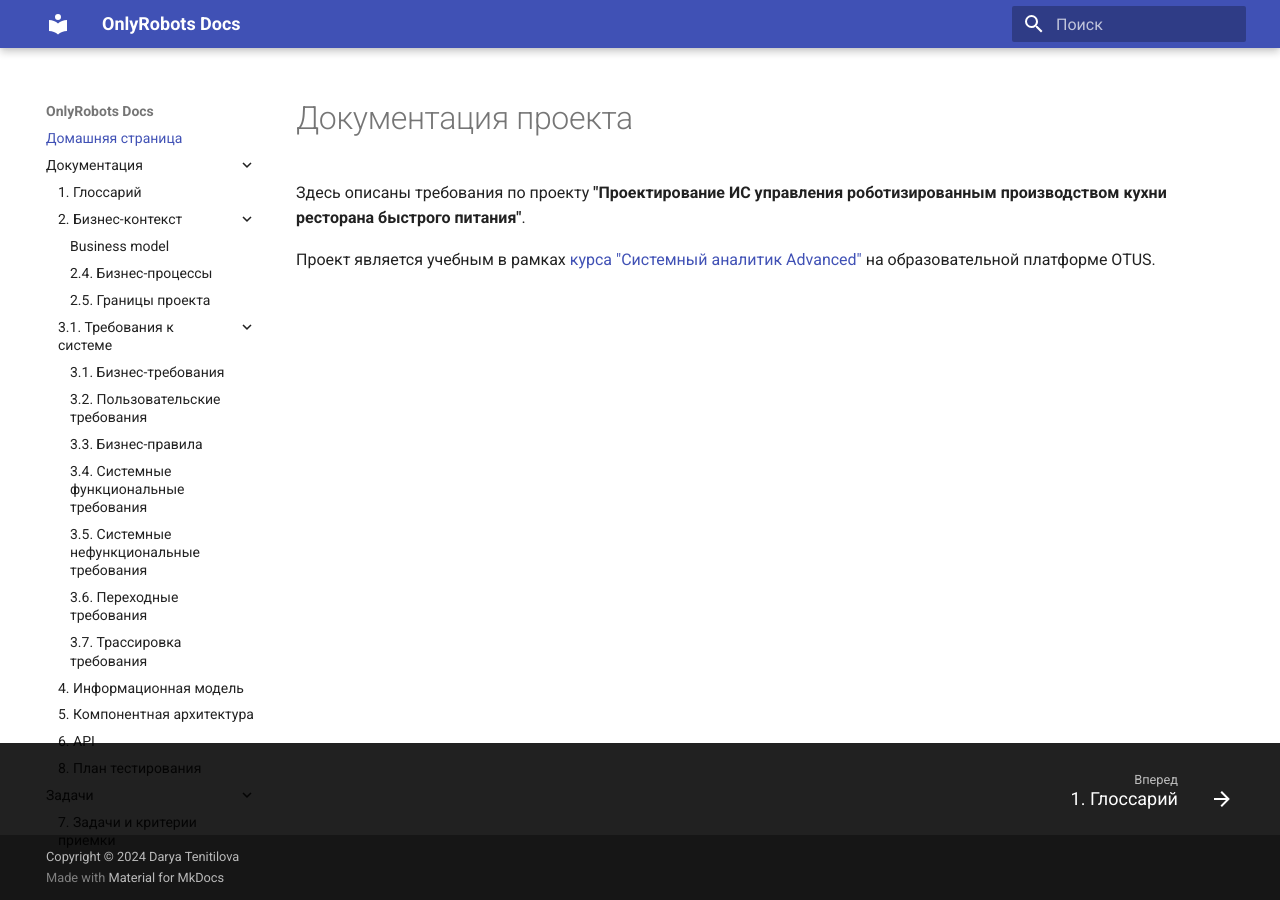
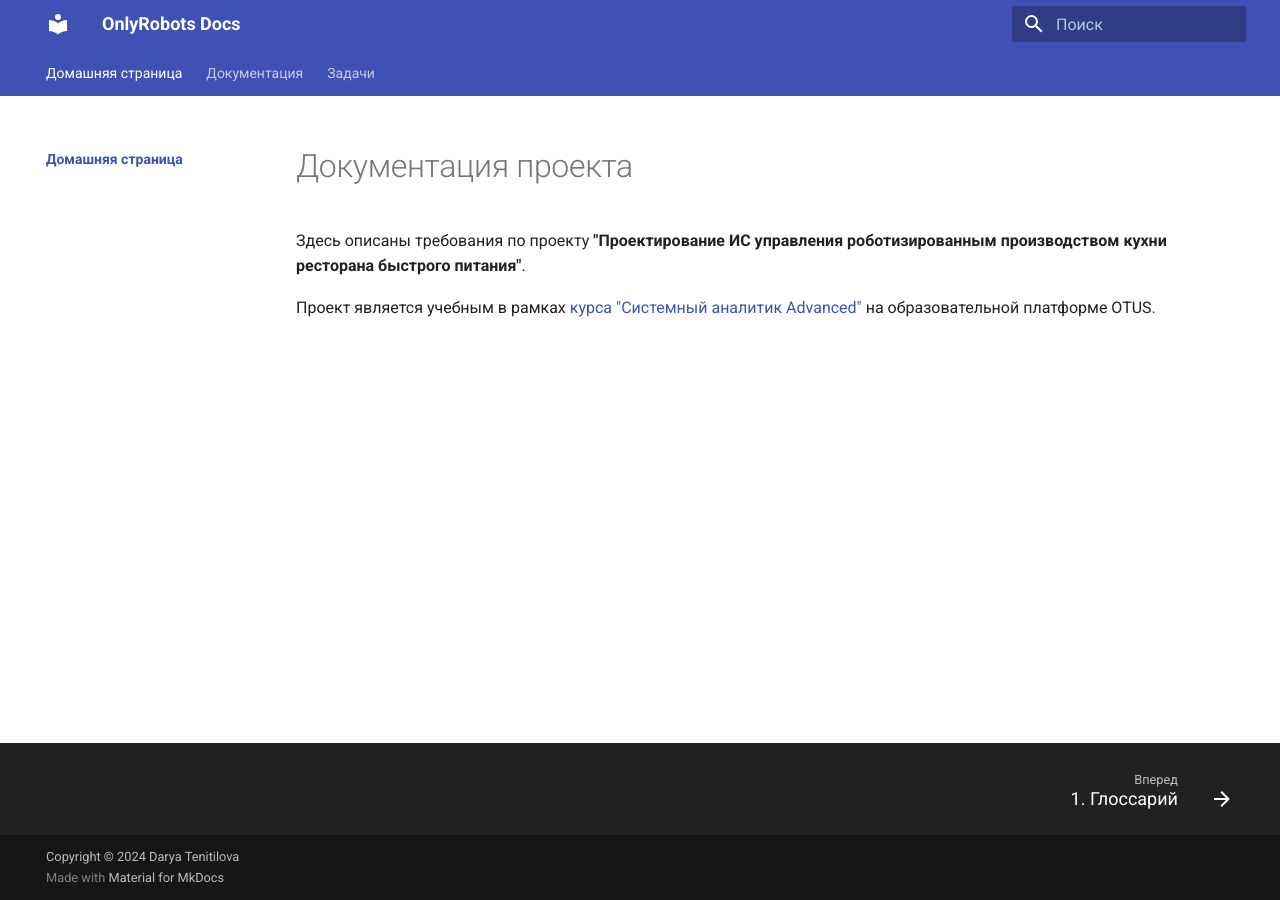
Before and after one commit to TenitilovaD/OTUS_SA_OnlyRobots, an MkDocs documentation site: the page built from docs/index.md, in a window 1280 px wide. Built offline with MkDocs 1.6.1 and Material for MkDocs 9.7.7, drawn with Linux system fonts in a browser that asks for light colours.

Commit message:
Update mkdocs.yml

```diff
--- a/mkdocs.yml
+++ b/mkdocs.yml
@@ -18,7 +18,7 @@
       - business_model.md
       - business_processes.md
       - project_boundaries.md
-    - 3.1. Требования к системе:
+    - 3. Требования к системе:
       - business_requirements.md
       - user_requirements.md
       - business_rules.md
@@ -46,7 +46,7 @@
     - navigation.path # Над заголовком каждой страницы отображается путь
     - navigation.top # Кнопка «назад-вверх»
     - navigation.footer # Переключение кнопками предыдущей/следующей страницы в футере
-    #- navigation.tabs # Навигационные вкладки
+    - navigation.tabs # Навигационные вкладки
     #- navigation.tabs.sticky
     #- navigation.sections # Отображение верхних вкладок на панели слева
     - navigation.indexes # Скрыть дублирование заголовка на панели слева.
```
